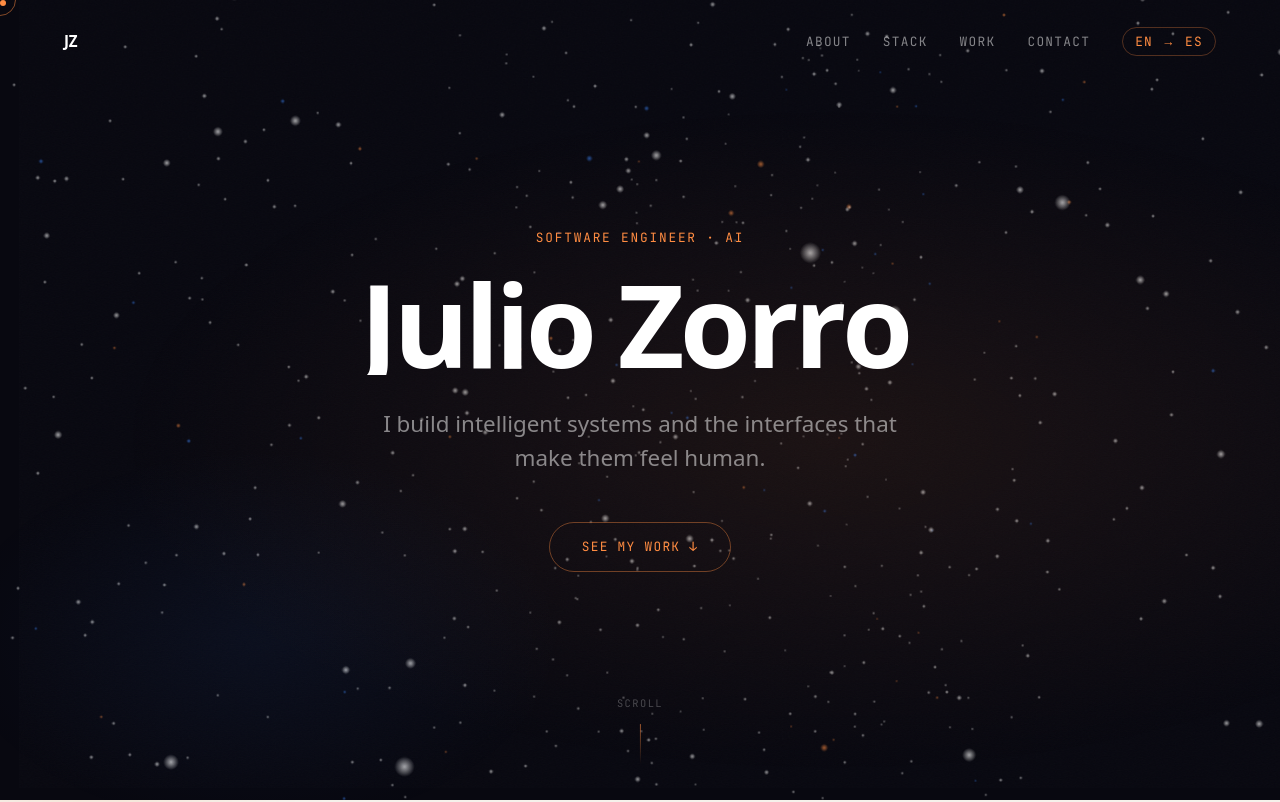
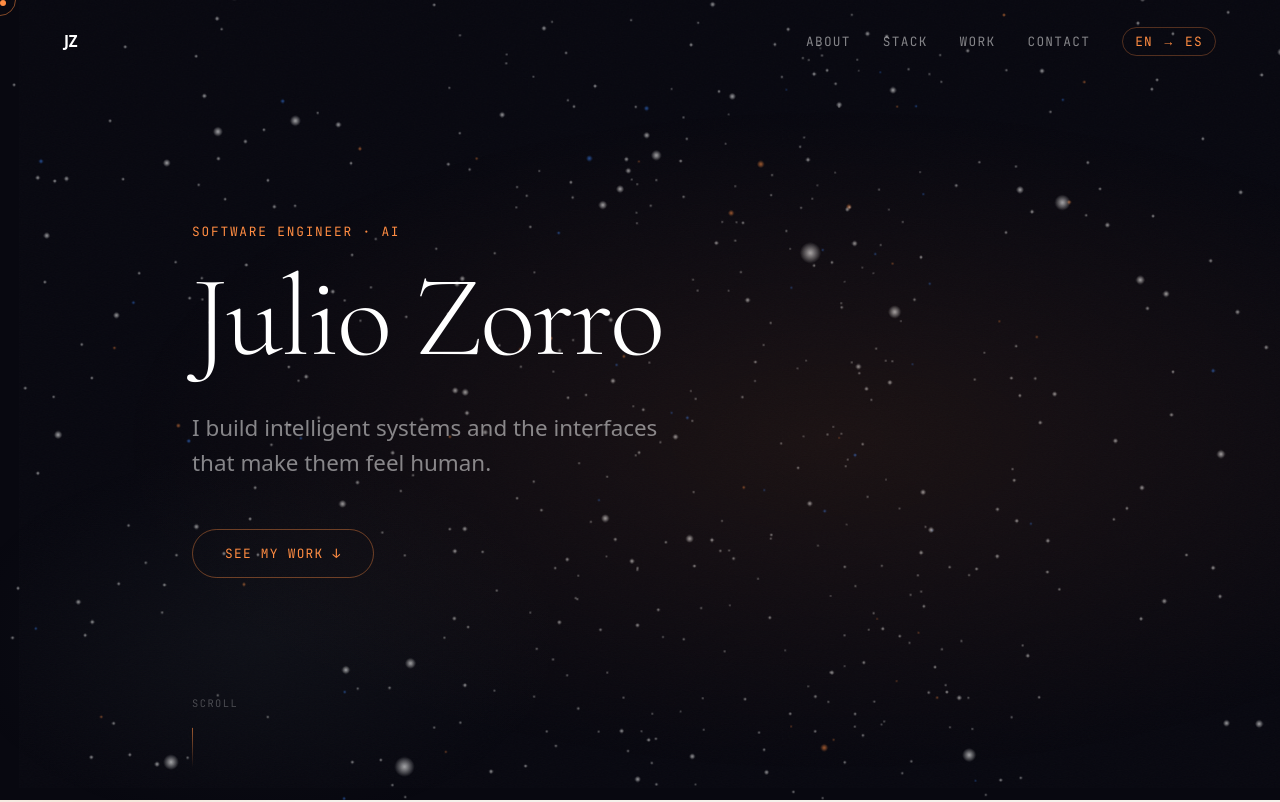
Before and after one commit to jazorro11/portafolio-julio-zorro, a Next.js app: page /en in a window 1280 px wide. Shown: the top 802 px of the page. Built offline with nearby package versions, Linux system fonts and the light colour scheme; a web font is replaced by a local one.

Commit message:
feat(hero): fog reveal, Cormorant Garamond weight 300, left-axis composition

```diff
--- a/src/components/sections/Hero/index.tsx
+++ b/src/components/sections/Hero/index.tsx
@@ -4,43 +4,9 @@ import dynamic from 'next/dynamic';
 import { useTranslations } from 'next-intl';
 import { motion } from 'framer-motion';
 import { getLenis } from '@/lib/lenis-instance';
+import { fogReveal, fogRevealFast } from '@/lib/animations';
 
-// SSR: false — Three.js needs window
 const WebGLScene = dynamic(() => import('./WebGLScene'), { ssr: false });
-
-const EASE = [0.23, 1, 0.32, 1] as [number, number, number, number]; // --ease-out-strong
-
-// Stagger each character — Emil rule: 30-80ms between items
-const letterVariants = {
-  hidden: { opacity: 0, y: 60, skewY: 4 },
-  visible: (i: number) => ({
-    opacity: 1,
-    y: 0,
-    skewY: 0,
-    transition: {
-      delay: 0.3 + i * 0.05,
-      duration: 0.7,
-      ease: EASE,
-    },
-  }),
-};
-
-function SplitName({ name }: { name: string }) {
-  return (
-    <span aria-label={name} style={{ display: 'flex', overflow: 'hidden', flexWrap: 'wrap' }}>
-      {name.split('').map((char, i) => (
-        <motion.span
-          key={i}
-          custom={i}
-          variants={letterVariants}
-          style={{ display: 'inline-block', whiteSpace: char === ' ' ? 'pre' : 'normal' }}
-        >
-          {char}
-        </motion.span>
-      ))}
-    </span>
-  );
-}
 
 export default function Hero() {
   const t = useTranslations('hero');
@@ -54,7 +20,6 @@ export default function Hero() {
         background: 'var(--color-dark)',
         display: 'flex',
         alignItems: 'center',
-        justifyContent: 'center',
         minHeight: '100svh',
         overflow: 'hidden',
       }}
@@ -62,7 +27,7 @@ export default function Hero() {
       {/* WebGL background */}
       <WebGLScene />
 
-      {/* Amber glow — radial gradient accent */}
+      {/* Amber glow — sage replaces blue */}
       <div
         aria-hidden
         style={{
@@ -70,67 +35,69 @@ export default function Hero() {
           inset: 0,
           background:
             'radial-gradient(ellipse 80% 60% at 65% 55%, rgba(255,140,66,0.08) 0%, transparent 70%),' +
-            'radial-gradient(ellipse 40% 40% at 20% 80%, rgba(59,130,246,0.06) 0%, transparent 60%)',
+            'radial-gradient(ellipse 40% 40% at 20% 80%, rgba(143,168,154,0.05) 0%, transparent 60%)',
           zIndex: 1,
           pointerEvents: 'none',
         }}
       />
 
-      {/* Content */}
-      <motion.div
-        initial="hidden"
-        animate="visible"
+      {/* Content — left axis, no centering */}
+      <div
         style={{
           position: 'relative',
           zIndex: 2,
-          textAlign: 'center',
-          padding: '0 var(--container-padding)',
-          maxWidth: '1000px',
+          width: '100%',
+          paddingLeft: 'var(--axis-left)',
+          paddingRight: 'var(--container-padding)',
+          paddingTop: 'var(--section-padding-y)',
+          paddingBottom: 'var(--section-padding-y)',
         }}
       >
         {/* Role label */}
         <motion.p
-          variants={{
-            hidden: { opacity: 0, y: 20 },
-            visible: { opacity: 1, y: 0, transition: { delay: 0.1, duration: 0.5, ease: EASE } },
-          }}
+          variants={fogRevealFast}
+          initial="hidden"
+          animate="visible"
+          transition={{ delay: 0.2 }}
           className="section-label"
           style={{ color: 'var(--color-accent)', marginBottom: '1.5rem' }}
         >
           {t('title')}
         </motion.p>
 
-        {/* Name — letter by letter */}
-        <h1
+        {/* Name — Cormorant Garamond weight 300, fog reveal */}
+        <motion.h1
+          variants={fogReveal}
+          initial="hidden"
+          animate="visible"
+          transition={{ delay: 0.4 }}
           style={{
-            fontFamily: 'var(--font-display)',
+            fontFamily: 'var(--font-heading)',
             fontSize: 'var(--text-hero)',
-            fontWeight: 900,
-            letterSpacing: '-0.04em',
-            lineHeight: 0.9,
+            fontWeight: 300,
+            letterSpacing: '-0.02em',
+            lineHeight: 0.92,
             color: 'var(--color-text-dark)',
-            marginBottom: '2rem',
+            marginBottom: '2.5rem',
+            maxWidth: '14ch',
           }}
         >
-          <SplitName name={t('name')} />
-        </h1>
+          {t('name')}
+        </motion.h1>
 
         {/* Tagline */}
         <motion.p
-          variants={{
-            hidden: { opacity: 0, y: 24 },
-            visible: {
-              opacity: 1,
-              y: 0,
-              transition: { delay: 0.9, duration: 0.6, ease: EASE },
-            },
-          }}
+          variants={fogRevealFast}
+          initial="hidden"
+          animate="visible"
+          transition={{ delay: 1.0 }}
           style={{
             fontSize: 'var(--text-lg)',
+            fontFamily: 'var(--font-display)',
             color: 'var(--color-text-dark-secondary)',
-            maxWidth: '560px',
-            margin: '0 auto 3rem',
-            lineHeight: 1.5,
+            maxWidth: '480px',
+            marginBottom: '3rem',
+            lineHeight: 1.55,
           }}
         >
           {t('tagline')}
@@ -145,15 +112,11 @@ export default function Hero() {
             if (lenis) lenis.scrollTo('#work', { offset: -72, duration: 1.2 });
             else document.querySelector('#work')?.scrollIntoView({ behavior: 'smooth' });
           }}
-          variants={{
-            hidden: { opacity: 0, scale: 0.95 },
-            visible: {
-              opacity: 1,
-              scale: 1,
-              transition: { delay: 1.1, duration: 0.4, ease: EASE },
-            },
-          }}
-          whileTap={{ scale: 0.97 }} // Emil: scale(0.97) on :active, 160ms ease-out
+          variants={fogRevealFast}
+          initial="hidden"
+          animate="visible"
+          transition={{ delay: 1.2 }}
+          whileTap={{ scale: 0.97 }}
           whileHover={{ borderColor: 'var(--color-accent)' }}
           style={{
             display: 'inline-block',
@@ -171,22 +134,21 @@ export default function Hero() {
         >
           {t('cta')} ↓
         </motion.a>
-      </motion.div>
+      </div>
 
-      {/* Scroll indicator */}
+      {/* Scroll indicator — left-axis aligned */}
       <motion.div
         initial={{ opacity: 0 }}
         animate={{ opacity: 1 }}
-        transition={{ delay: 1.6, duration: 0.6 }}
+        transition={{ delay: 1.8, duration: 0.8 }}
         style={{
           position: 'absolute',
           bottom: '2.5rem',
-          left: '50%',
-          transform: 'translateX(-50%)',
+          left: 'var(--axis-left)',
           zIndex: 2,
           display: 'flex',
           flexDirection: 'column',
-          alignItems: 'center',
+          alignItems: 'flex-start',
           gap: '8px',
         }}
       >
@@ -198,7 +160,7 @@ export default function Hero() {
         </span>
         <motion.div
           animate={{ y: [0, 8, 0] }}
-          transition={{ repeat: Infinity, duration: 1.5, ease: 'easeInOut' }}
+          transition={{ repeat: Infinity, duration: 1.8, ease: 'easeInOut' }}
           style={{
             width: 1,
             height: 40,
@@ -206,6 +168,18 @@ export default function Hero() {
           }}
         />
       </motion.div>
+
+      {/* Mobile: reduce left padding */}
+      <style>{`
+        @media (max-width: 768px) {
+          #hero > div[style] {
+            padding-left: var(--container-padding) !important;
+          }
+          #hero > div[style] h1 {
+            max-width: 100% !important;
+          }
+        }
+      `}</style>
     </section>
   );
 }
```
